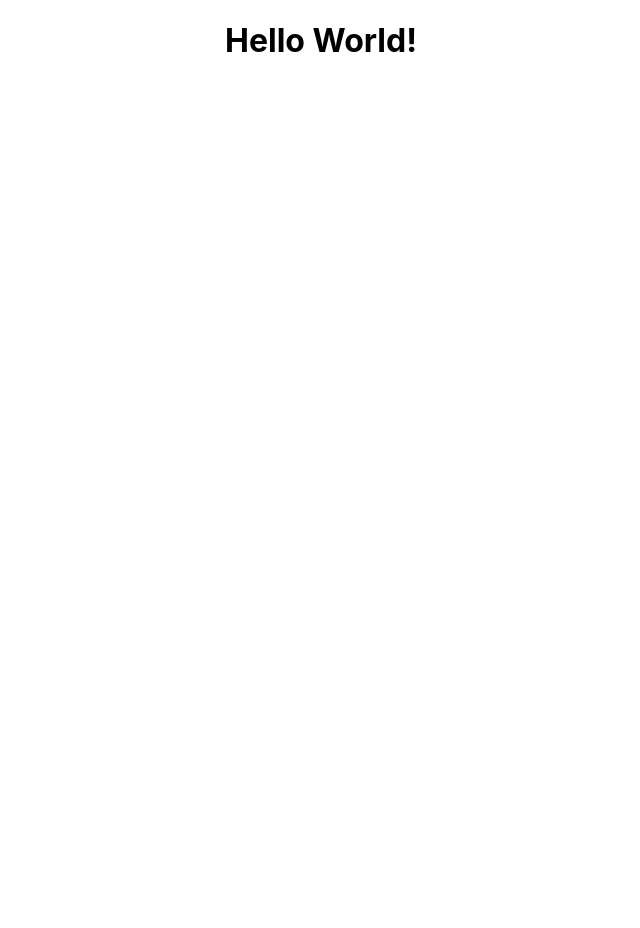
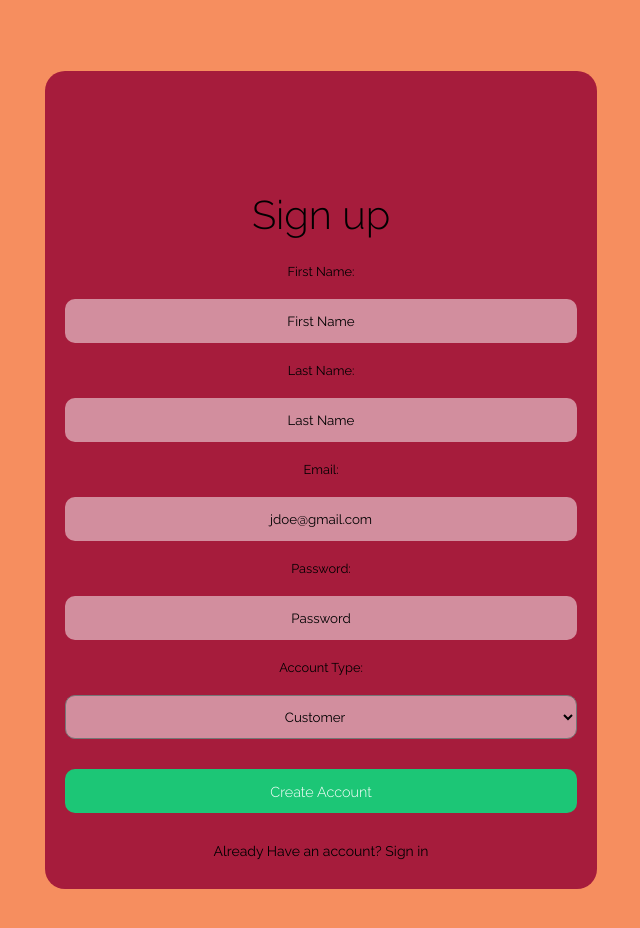
Before and after one commit to Nice-Festival/nice-festival-ui, a React (Create React App) app: page /register in a window 1280 px wide. Shown: the top 928 px of the page, without its empty margins (319-959 px from the left). Before the commit the page ends 800 px from the top, so only its background shows below. Built offline with nearby package versions, Linux system fonts and the light colour scheme.

Commit message:
rough draft of register page

```diff
--- a/src/App.tsx
+++ b/src/App.tsx
@@ -10,9 +10,9 @@ const App: React.FC = () => {
     <div className="App">
       <Router>
         <Switch>
-        <Route path="/login" component={LoginComponent} />
-        <Route path="/register" component={RegisterComponent} />
-        <Route path="/" component={HomeComponent} />
+          <Route path="/login" component={LoginComponent} />
+          <Route path="/register" component={RegisterComponent} />
+          <Route path="/" component={HomeComponent} />
         </Switch>
       </Router>
     </div>
--- a/src/components/register-component/RegisterComponent.tsx
+++ b/src/components/register-component/RegisterComponent.tsx
@@ -1,10 +1,33 @@
 import React from 'react';
+import './register.css';
 
-export class RegisterComponent extends React.Component{
-    render(){
-        return(
-            <div>
-                <h1>Hello World!</h1>
+export class RegisterComponent extends React.Component {
+
+    render() {
+        return (
+            <div id="body">
+                <div className="signup">
+                    <div>
+                        <h1>Sign up</h1>
+                        First Name:
+                        <input type="text" placeholder="First Name" className="txtb" />
+                        Last Name:
+                        <input type="text" placeholder="Last Name" className="txtb" />
+                        Email:
+                        <input type="email" placeholder="jdoe@gmail.com" className="txtb" />
+                        Password:
+                        <input type="password" placeholder="Password" className="txtb" />
+                        Account Type:
+                            <select className="txtb">
+                            <option>Customer</option>
+                            <option>Vendor</option>
+                            <option>Performer</option>
+                        </select>
+                        <input type="submit" value="Create Account" className="signup-btn" />
+
+                        <a href="#">Already Have an account? Sign in</a>
+                    </div>
+                </div>
             </div>
         )
     }
--- /dev/null
+++ b/src/components/register-component/register.css
@@ -0,0 +1,114 @@
+*{
+    font-family: 'Raleway', sans-serif;
+    color: #000;
+}
+
+#body{
+    margin: 0;
+    padding: 0;
+    background: #F68E5F;
+    height: 100vh;
+    font-size: .8rem;
+    min-height: 120vh;
+    display: flex;
+    justify-content: center;
+    align-items: center;
+}
+
+.signup{
+    background: #A61C3C;
+    width: 40vw;
+    padding: 20px;
+    border-radius: 20px;
+    border: none;
+    text-align: center;
+    overflow: hidden;
+}
+
+.signup h1{
+    font-weight: 300;
+    margin-top: 100px;
+    color: #000;
+    font-size: 40px;
+}
+
+.signup input {
+    display: block;
+    width: 100%;
+    padding: 0 16px;
+    height: 44px;
+    text-align: center;
+    box-sizing: border-box;
+    outline: none;
+    /* border: .5px solid #1CC676; */
+    border: none;
+    border-radius: 10px;
+    /* background: #A61C3C; */
+
+}
+.signup select {
+    display: block;
+    width: 100%;
+    padding: 0 16px;
+    height: 44px;
+    text-align: center;
+    box-sizing: border-box;
+    outline: none;
+    /* border: .5px solid #1CC676; */
+    border-radius: 10px;
+    /* background: #45B69C; */
+}
+
+
+.txtb{
+    margin: 20px 0;
+    background: rgba(255, 255, 255, .5);
+    border-radius: 6px;
+}
+
+.signup-btn{
+    font-weight: 300;
+    margin-top: 30px;
+    margin-bottom: 20px;
+    background: #1CC676;
+    color: #fff;
+    font-size: .9rem;
+    border-radius: 44px;
+    cursor: pointer;
+    transition: 0.8s;
+
+}
+
+/* ::placeholder{
+    color: #fff;
+} */
+
+.signup-btn:hover{
+    transform: scale(0.96);
+}
+
+.signup a{
+    text-decoration: none;
+    color: #000;
+    font-size: 14px;
+    padding: 10px;
+    transition: 0.8s;
+    display: block;
+}
+
+.signup a:hover{
+    color: #fff;
+}
+
+::placeholder{
+    color: #000;
+}
+
+@media(max-width: 900px){
+    #body{
+        height: 130vh;
+    }
+    .signup{
+        width: 65vw;
+    }
+}
--- a/src/index.css
+++ b/src/index.css
@@ -7,6 +7,10 @@ body {
   -moz-osx-font-smoothing: grayscale;
 }
 
+body, html {
+  overscroll-behavior: none;
+}
+
 code {
   font-family: source-code-pro, Menlo, Monaco, Consolas, 'Courier New',
     monospace;
```
